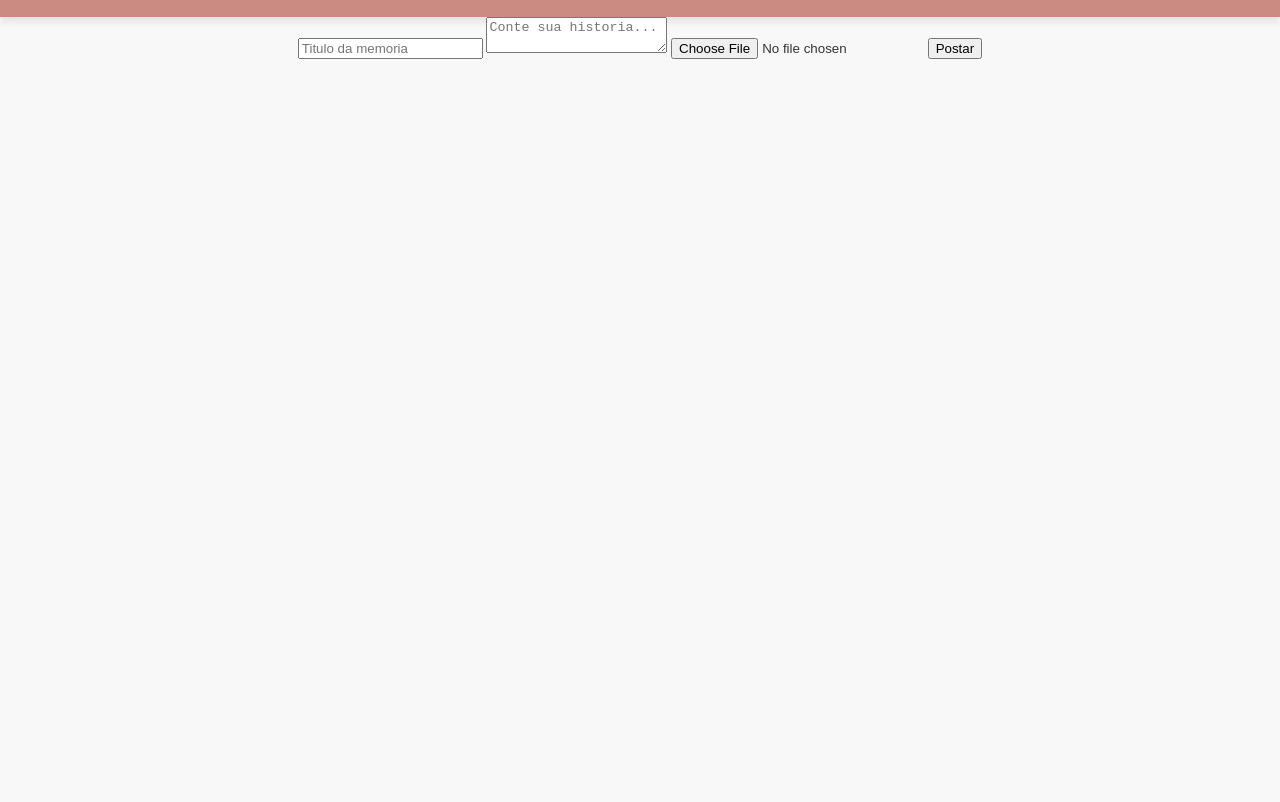
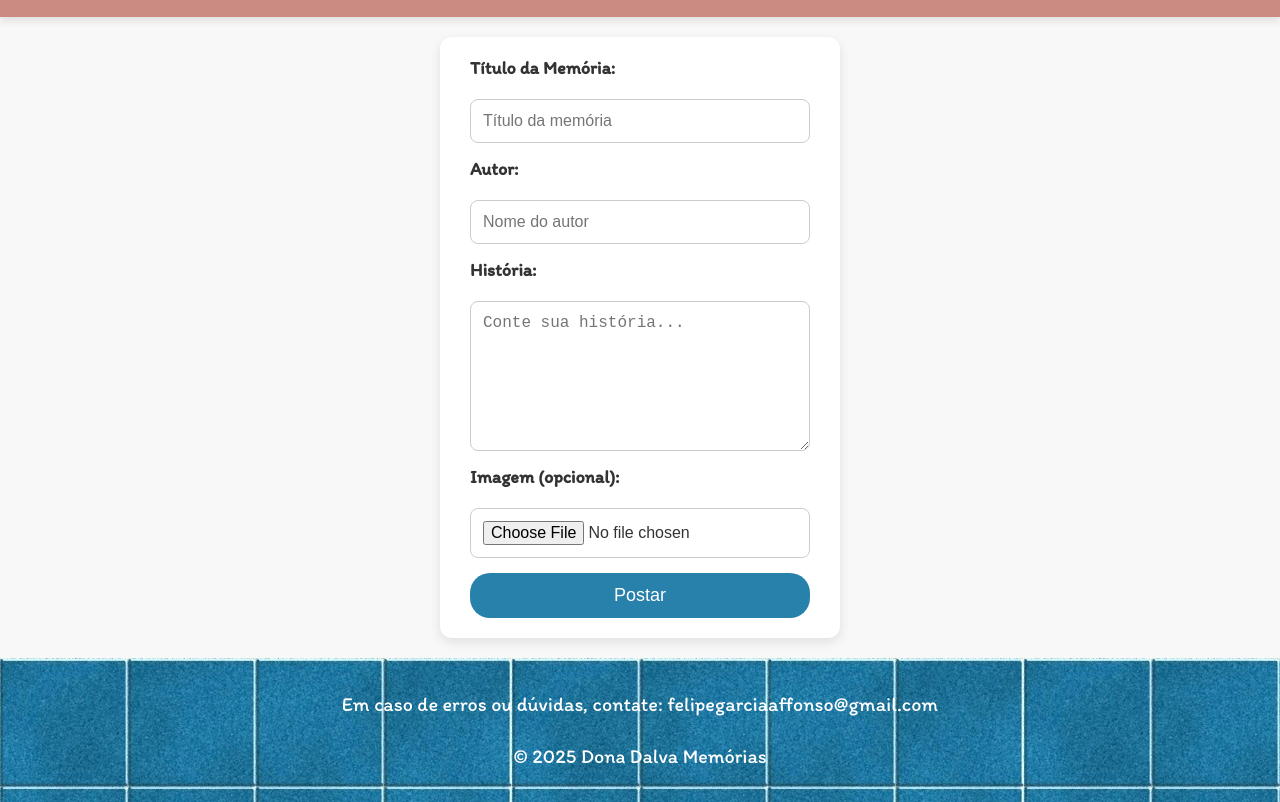
Before and after one commit to Felipe047/bisa, a website: page pages/addMemoria.html in a window 1280 px wide. Shown: the part 79-881 px from the top of the page. Before the commit the page ends 800 px from the top, so only its background shows below. Drawn offline with Linux system fonts and the light colour scheme; a web font is replaced by a local one.

Commit message:
footer and some image testing

```diff
--- a/pages/addMemoria.html
+++ b/pages/addMemoria.html
@@ -1,14 +1,16 @@
 <!DOCTYPE html>
-
 <html>
 <head>
-        <title>Dona Dalva Adicionar Memoria</title>
+    <title>Dona Dalva Adicionar Memória</title>
     <meta title="author" name="Felipe Garcia Affonso">
     <link rel="stylesheet" href="../style/index.css">
+    <link rel="stylesheet" href="../style/addMemoria.css">
 
     <script src="https://www.gstatic.com/firebasejs/8.10.1/firebase-app.js"></script>
     <script src="https://www.gstatic.com/firebasejs/8.10.1/firebase-firestore.js"></script>
+    <script src="https://www.gstatic.com/firebasejs/8.10.1/firebase-storage.js"></script> <!-- ✅ Firebase Storage -->
 </head>
+
 <body>
     <header>
         <h1>Dona Dalva</h1>
@@ -19,13 +21,28 @@
         </nav>
     </header>
 
+    <main id="main-container">  <!-- ✅ Added this container -->
         <div id="memory-form-container">
-                <input type="text" id="title" placeholder="Titulo da memoria">
-                <textarea id="text" placeholder="Conte sua historia..."></textarea>
+            <label for="title">Título da Memória:</label>
+            <input type="text" id="title" placeholder="Título da memória">
+
+            <label for="author">Autor:</label>
+            <input type="text" id="author" placeholder="Nome do autor">
+
+            <label for="text">História:</label>
+            <textarea id="text" placeholder="Conte sua história..."></textarea>
+
+            <label for="image">Imagem (opcional):</label>
             <input type="file" id="image" accept="image/*">
-                <button type="submit" id="submit">Postar</button> <!-- ✅ Keep type="submit" -->
+
+            <button type="submit" id="submit">Postar</button>
         </div>
+    </main>
+
+    <footer>
+        <p>Em caso de erros ou dúvidas, contate: felipegarciaaffonso@gmail.com</p>
+        <p>© 2025 Dona Dalva Memórias</p>
+    </footer>
 
     <script src="../scr/addMemoria.js" type="module"></script>
 </body>
-</html>
--- a/scr/addMemoria.js
+++ b/scr/addMemoria.js
@@ -12,38 +12,53 @@ const firebaseConfig = {
 // ✅ Initialize Firebase
 firebase.initializeApp(firebaseConfig);
 const db = firebase.firestore();
+const storage = firebase.storage(); // ✅ Firebase Storage
 
 // 🔗 DOM Elements
 const titleInput = document.getElementById("title");
+const authorInput = document.getElementById("author"); // ✅ Author Field
 const textInput = document.getElementById("text");
+const imageInput = document.getElementById("image");   // ✅ Image Input
 const postButton = document.getElementById("submit");
 
 // 🚀 Add Memory Function
 async function addMemory() {
   const titulo = titleInput.value.trim();
+  const autor = authorInput.value.trim();
   const texto = textInput.value.trim();
-  console.log("its in")
+  const imageFile = imageInput.files[0]; // ✅ Get the image file
 
-  if (!titulo || !texto) {
-    alert("Por favor, preencha o título e o texto.");
+  if (!titulo || !autor || !texto) {
+    alert("Por favor, preencha o título, autor e o texto.");
     return;
   }
 
   try {
     let imageURL = "";
 
+    // 📤 Upload Image if provided
+    if (imageFile) {
+      const storageRef = storage.ref(`memorias/${Date.now()}_${imageFile.name}`);
+      const snapshot = await storageRef.put(imageFile);
+      imageURL = await snapshot.ref.getDownloadURL();
+    }
 
     // 🔥 Add memory to Firestore
     await db.collection("memoria").add({
       titulo,
+      autor,
       texto,
       imageURL,
       createdAt: firebase.firestore.FieldValue.serverTimestamp(),
     });
 
     alert("Memória adicionada com sucesso!");
+
+    // 🔄 Clear inputs
     titleInput.value = "";
+    authorInput.value = "";
     textInput.value = "";
+    imageInput.value = "";
   } catch (error) {
     console.error("Erro ao adicionar memória:", error);
     alert("Ocorreu um erro ao adicionar a memória.");
--- /dev/null
+++ b/style/addMemoria.css
@@ -0,0 +1,101 @@
+/* Remove the center alignment from the body */
+body {
+    font-family: 'Itim', sans-serif;
+    background-color: #f8f8f8;
+    color: #333;
+    margin: 0;
+    padding: 0;
+    display: flex;
+    flex-direction: column;
+    min-height: 100vh;
+}
+
+/* ✅ Center the form using the main container */
+#main-container {
+    flex: 1;  /* Pushes footer to the bottom */
+    display: flex;
+    justify-content: center;
+    align-items: center;
+    padding: 20px;
+}
+
+/* Form Container */
+#memory-form-container {
+    background-color: #fff;
+    padding: 20px 30px;
+    border-radius: 12px;
+    box-shadow: 0 4px 12px rgba(0, 0, 0, 0.1);
+    display: flex;
+    flex-direction: column;
+    gap: 15px;
+    width: 90%;
+    max-width: 400px;
+    box-sizing: border-box;
+}
+
+/* Footer Stays at Bottom */
+footer {
+    background-image: url("../images/blue-tile.jpg");
+    color: white;
+    text-align: center;
+    padding: 10px 0;
+    margin-top: auto;  /* ✅ Pushes footer to the bottom */
+}
+
+/* Rest of the styles remain the same */
+label {
+    font-weight: bold;
+    margin-bottom: 5px;
+    font-size: 18px;
+    text-align: left;
+    width: 100%;
+}
+
+input[type="text"],
+input[type="file"],
+textarea {
+    width: 100%;
+    padding: 12px;
+    border: 1px solid #ccc;
+    border-radius: 8px;
+    font-size: 16px;
+    box-sizing: border-box;
+}
+
+textarea {
+    height: 150px;
+    resize: vertical;
+}
+
+#submit {
+    background-color: #2781AA;
+    color: white;
+    padding: 12px 24px;
+    border: none;
+    border-radius: 20px;
+    font-size: 18px;
+    cursor: pointer;
+    transition: background-color 0.3s ease, color 0.3s ease;
+}
+
+#submit:hover {
+    background-color: white;
+    color: black;
+    border: 1px solid #2781AA;
+}
+
+@media (max-width: 600px) {
+    #memory-form-container {
+        padding: 15px 20px;
+    }
+
+    input[type="text"],
+    textarea {
+        font-size: 14px;
+    }
+
+    #submit {
+        font-size: 16px;
+        padding: 10px 20px;
+    }
+}
```
Also changed, not shown: index.html (+2 -0 lines), pages/addReceita.html (+7 -0 lines), pages/memoria.html (+7 -0 lines), pages/memorias.html (+7 -0 lines), pages/receita.html (+9 -0 lines), pages/receitas.html (+2 -0 lines). Lines whose indentation alone changed are shown as unchanged.
